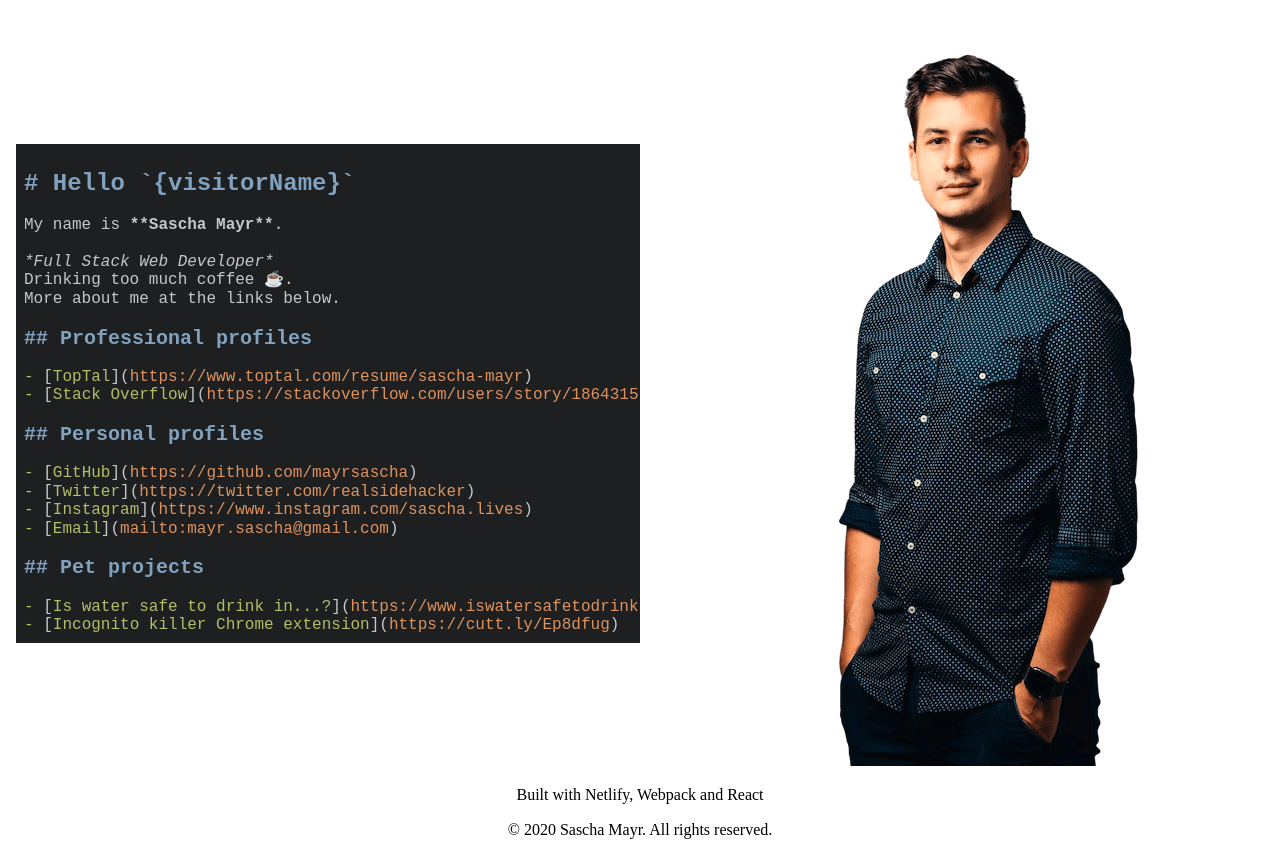
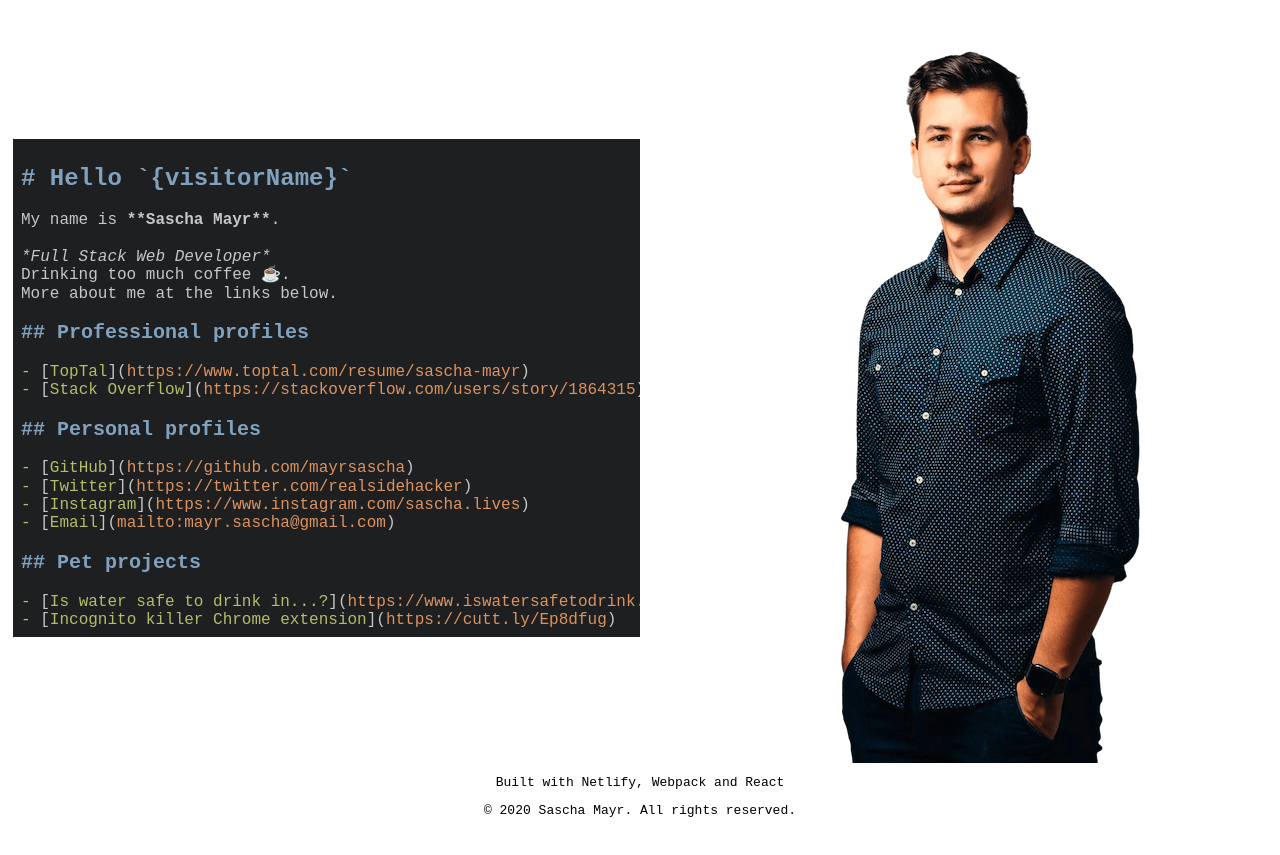
Before and after one commit to mayrsascha/homepage, a React (Create React App) app: page / in a window 1280 px wide. After the commit the page ends 832 px from the top, so only its background shows below. Built offline with nearby package versions, Linux system fonts and the light colour scheme.

Commit message:
Fix the layout in Safari

```diff
--- a/src/App.css
+++ b/src/App.css
@@ -12,6 +12,7 @@ pre {
 
 html, body, #root {
     height: 100%;
+    font-family: monospace;
 }
 
 .App {
@@ -23,20 +24,27 @@ html, body, #root {
 
 .content {
     flex: 1 0 auto;
-    padding: 1em 1em 0;;
+    padding: 1em 1em 0;
 }
 
 @media only screen and (min-width: 720px) {
+    .content {
+        display: flex;
+        align-items: center;
+    }
+
     .profile {
         width: 50%;
         display: inline-flex;
         justify-content: center;
+        align-items: flex-start;
     }
 }
 
 .profile img {
     width:100%;
     max-width: 500px;
+    object-fit: cover;
 }
 
 footer {
--- a/src/Hero.css
+++ b/src/Hero.css
@@ -4,8 +4,6 @@
         display: inline-flex;
         align-items: center;
         justify-content: center;
-        vertical-align: top;
-        height: 100%;
     }
 }
 
```
